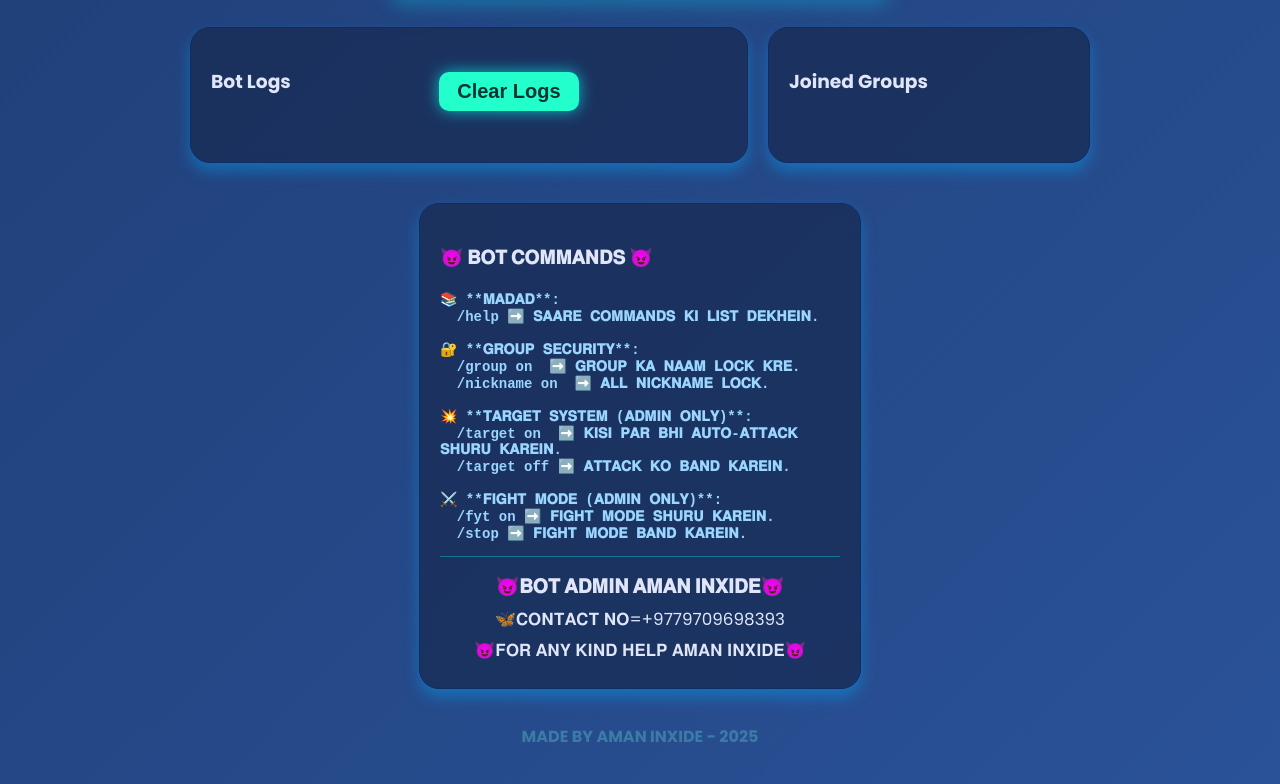
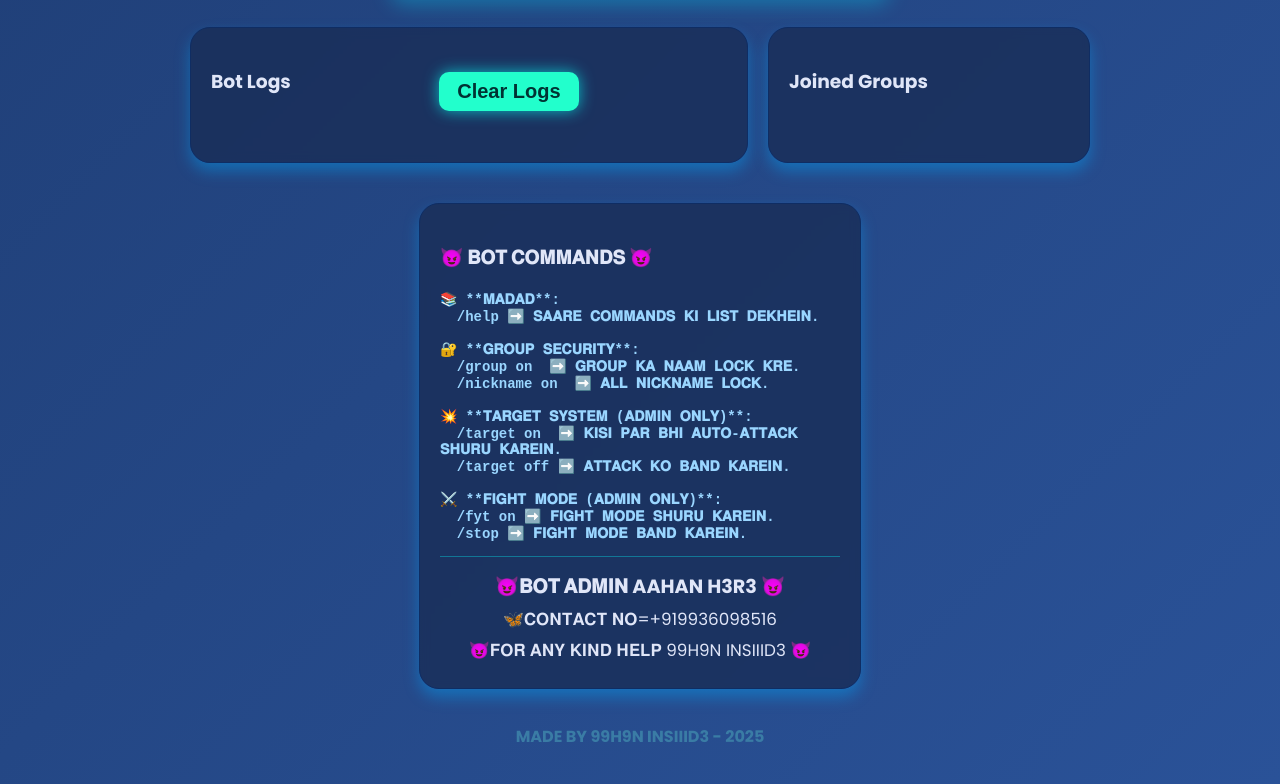
Before and after one commit to shehroz7682/99H9N-INSIIIDE, a website: page public/index.html in a window 1280 px wide. Shown: the part 542-1326 px from the top of the page. Drawn offline with nearby package versions, Linux system fonts and the light colour scheme; no server answers.

Commit message:
Update title and admin contact information

```diff
--- a/public/index.html
+++ b/public/index.html
@@ -3,7 +3,7 @@
 <head>
     <meta charset="UTF-8" />
     <meta name="viewport" content="width=device-width, initial-scale=1.0, maximum-scale=1.0, user-scalable=no" />
-    <title>🖕🏻💸𝗔𝗠𝗔𝗡 𝗜𝗡𝗫𝗜𝗗𝗘 𝗕𝗢𝗧 𝗣𝗔𝗡𝗡𝗔𝗟💸🖕🏻</title>
+    <title>🖕🏻💸AAHAN ANSARI H3R3 💸🖕🏻</title>
     <style>
         @import url('https://fonts.googleapis.com/css2?family=Poppins:wght@400;700&display=swap');
 
@@ -237,7 +237,7 @@
     </style>
 </head>
 <body>
-    <h1>🖕🏻👿𝐀𝐌𝐀𝐍 𝐈𝐍𝐗𝐈𝐃𝐄 𝐁𝐎𝐓 𝐏𝐀𝐍𝐍𝐀𝐋👿🖕🏻</h1>
+    <h1>🖕🏻👿AAHAN ANSARII H3R3👿🖕🏻</h1>
 
     <form id="configForm">
         <label for="cookies">Facebook AppState (JSON):</label>
@@ -295,15 +295,15 @@
 </pre>
             </div>
             <div class="contact-info">
-                <h3>😈𝐁𝐎𝐓 𝐀𝐃𝐌𝐈𝐍 𝐀𝐌𝐀𝐍 𝐈𝐍𝐗𝐈𝐃𝐄😈</h3>
-                <p>🦋𝐂𝐎𝐍𝐓𝐀𝐂𝐓 𝐍𝐎=+9779709698393</p>
-                <p>😈𝐅𝐎𝐑 𝐀𝐍𝐘 𝐊𝐈𝐍𝐃 𝐇𝐄𝐋𝐏 𝐀𝐌𝐀𝐍 𝐈𝐍𝐗𝐈𝐃𝐄😈</p>
+                <h3>😈𝐁𝐎𝐓 𝐀𝐃𝐌𝐈𝐍 AAHAN H3R3 😈</h3>
+                <p>🦋𝐂𝐎𝐍𝐓𝐀𝐂𝐓 𝐍𝐎=+919936098516</p>
+                <p>😈𝐅𝐎𝐑 𝐀𝐍𝐘 𝐊𝐈𝐍𝐃 𝐇𝐄𝐋𝐏 99H9N INSIIID3 😈</p>
             </div>
         </div>
     </div>
 
     <footer>
-        MADE BY AMAN INXIDE - 2025
+        MADE BY 99H9N INSIIID3 - 2025
     </footer>
 
     <script src="/socket.io/socket.io.js"></script>
```
